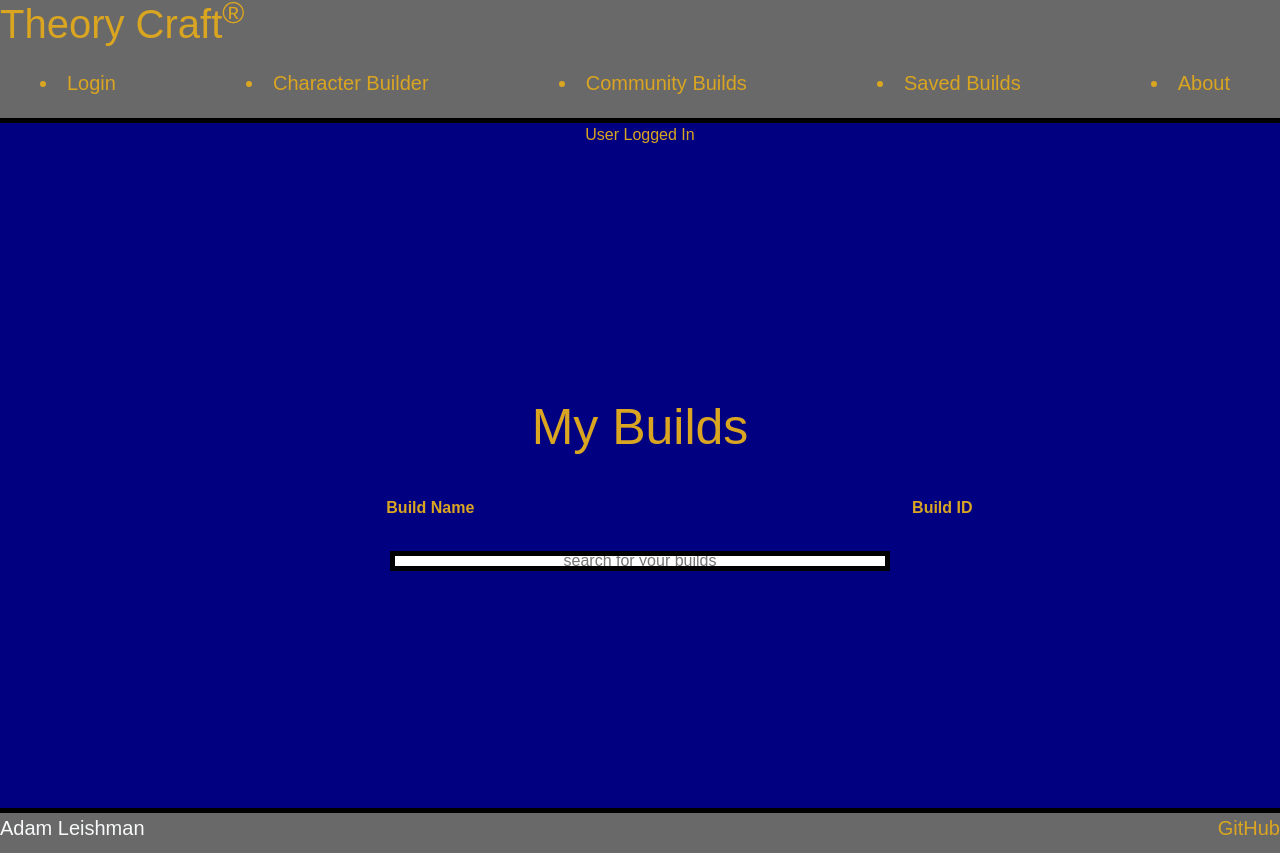
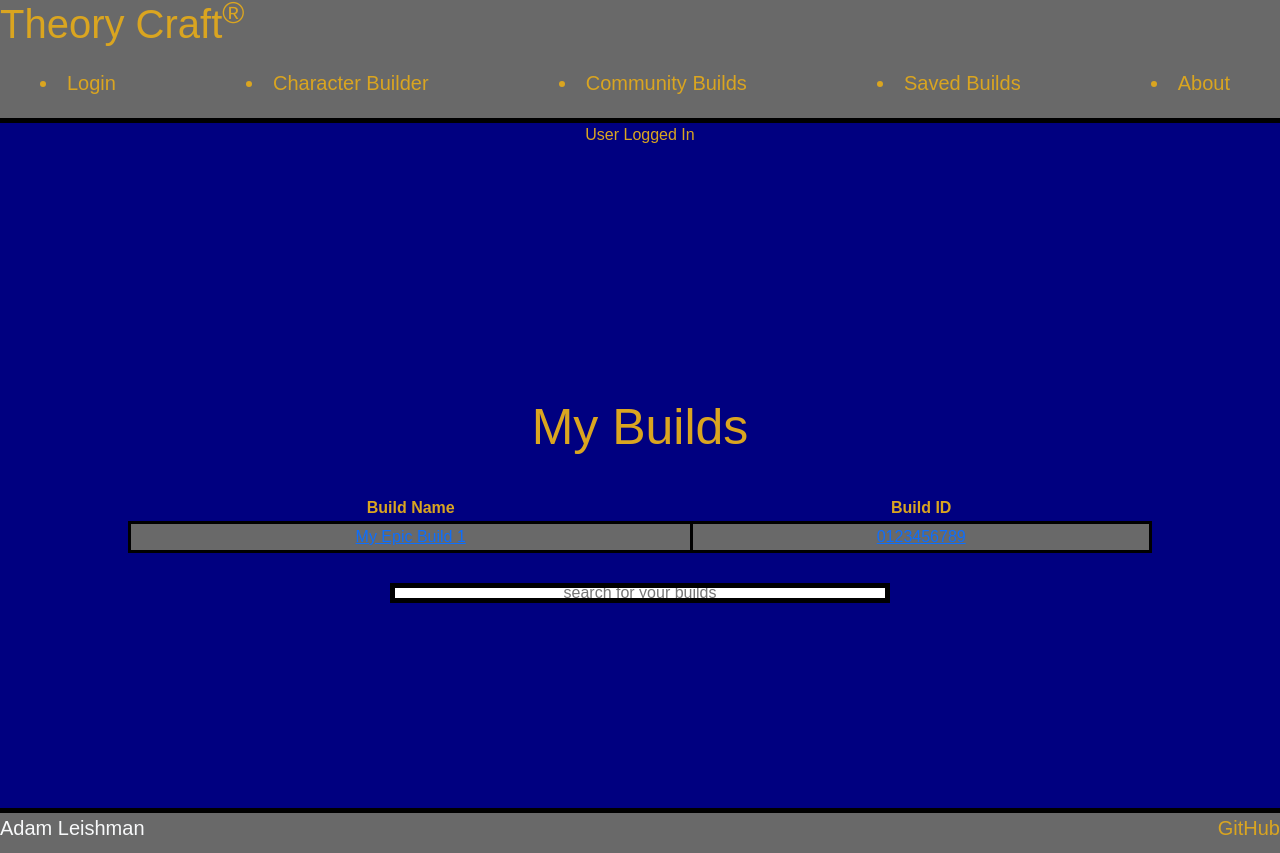
Before and after one commit to AzraelStrife17/startup, a React (Vite) app in the folder startup/: page /savedBuilds in a window 1280 px wide. Built offline with nearby package versions, Linux system fonts and the light colour scheme.

Commit message:
ported savedBuilds

```diff
--- a/startup/src/communityBuilds/communityBuilds.jsx
+++ b/startup/src/communityBuilds/communityBuilds.jsx
@@ -29,8 +29,6 @@ export function CommunityBuilds() {
                 </td>
               </tr>
 
-
-
               <tr>
                 <td>
                   <Link to='/characterBuilder'>Vex</Link>
--- a/startup/src/savedBuilds/savedBuilds.jsx
+++ b/startup/src/savedBuilds/savedBuilds.jsx
@@ -1,5 +1,6 @@
 import React from 'react';
 import './savedBuilds.css';
+import { Link } from 'react-router-dom';
 
 export function SavedBuilds() {
   return (
@@ -12,16 +13,14 @@ export function SavedBuilds() {
             <th>Build ID</th>
           </thead>
           <tbody>
-            <form method = "get" action="characterBuilder.html">
               <tr>
                 <td>
-                  <button type="submit">My Epic Build 1</button>
+                  <Link to='/characterBuilder'>My Epic Build 1</Link>
                 </td>
                 <td>
-                  <button type="submit">0123456789</button>
+                  <Link to='/characterBuilder'>0123456789</Link>
                 </td>
               </tr>
-            </form>
           </tbody>
         </table>
 
```
